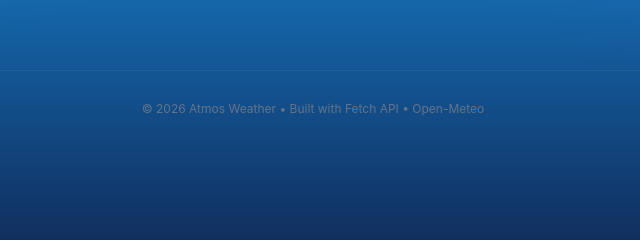
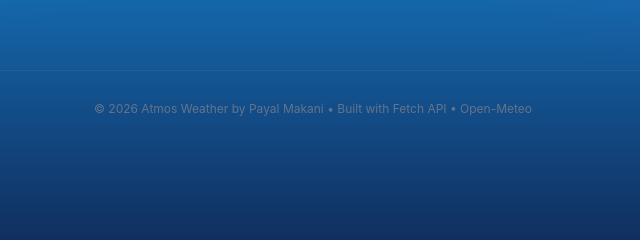
Before and after one commit to payalmakani08/atmos-weather, a plain HTML site: page index.html in a window 1280 px wide. Shown: the part 534-774 px from the top of the page, 327-967 px from the left. Drawn offline with nearby package versions, Linux system fonts and the light colour scheme.

Commit message:
Update footer to include author name

```diff
--- a/index.html
+++ b/index.html
@@ -915,7 +915,7 @@
 
 <footer>
 
-    © 2026 Atmos Weather
+    © 2026 Atmos Weather by Payal Makani
     •
     Built with Fetch API
     •
```
